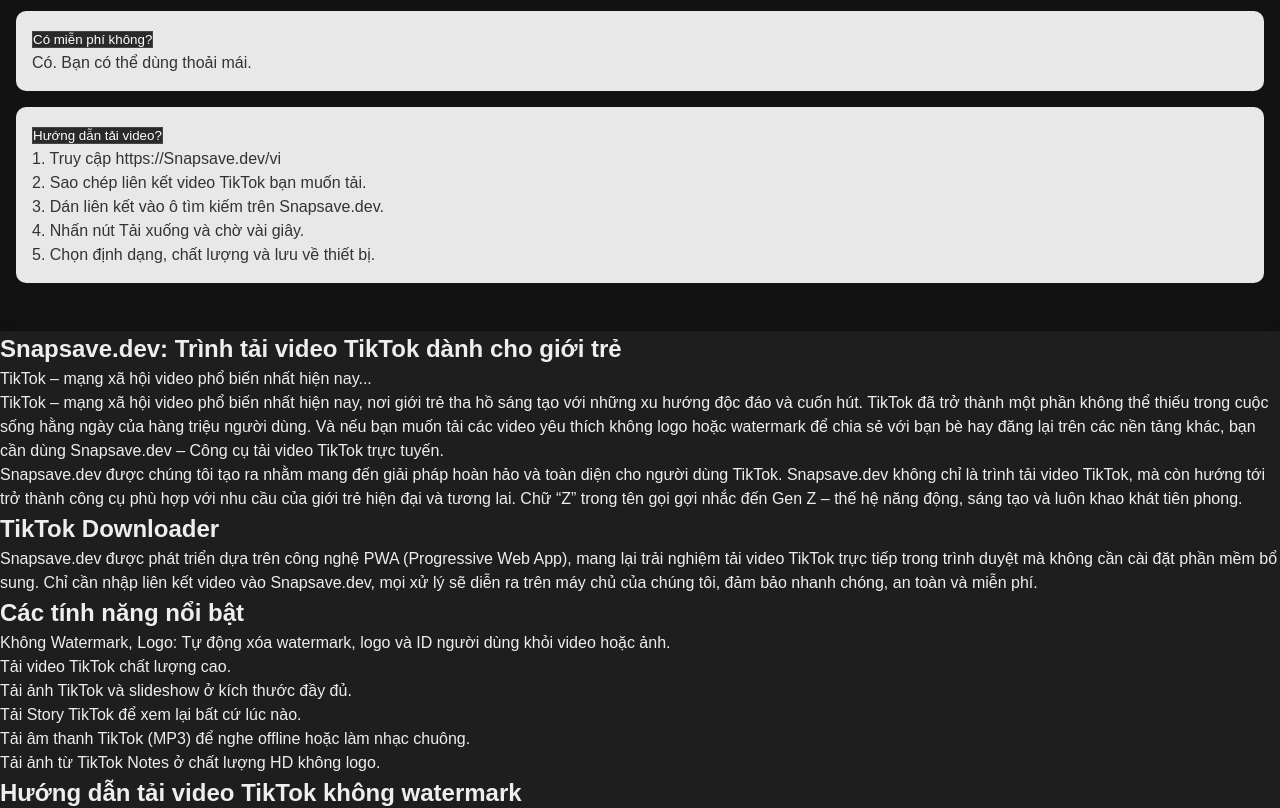
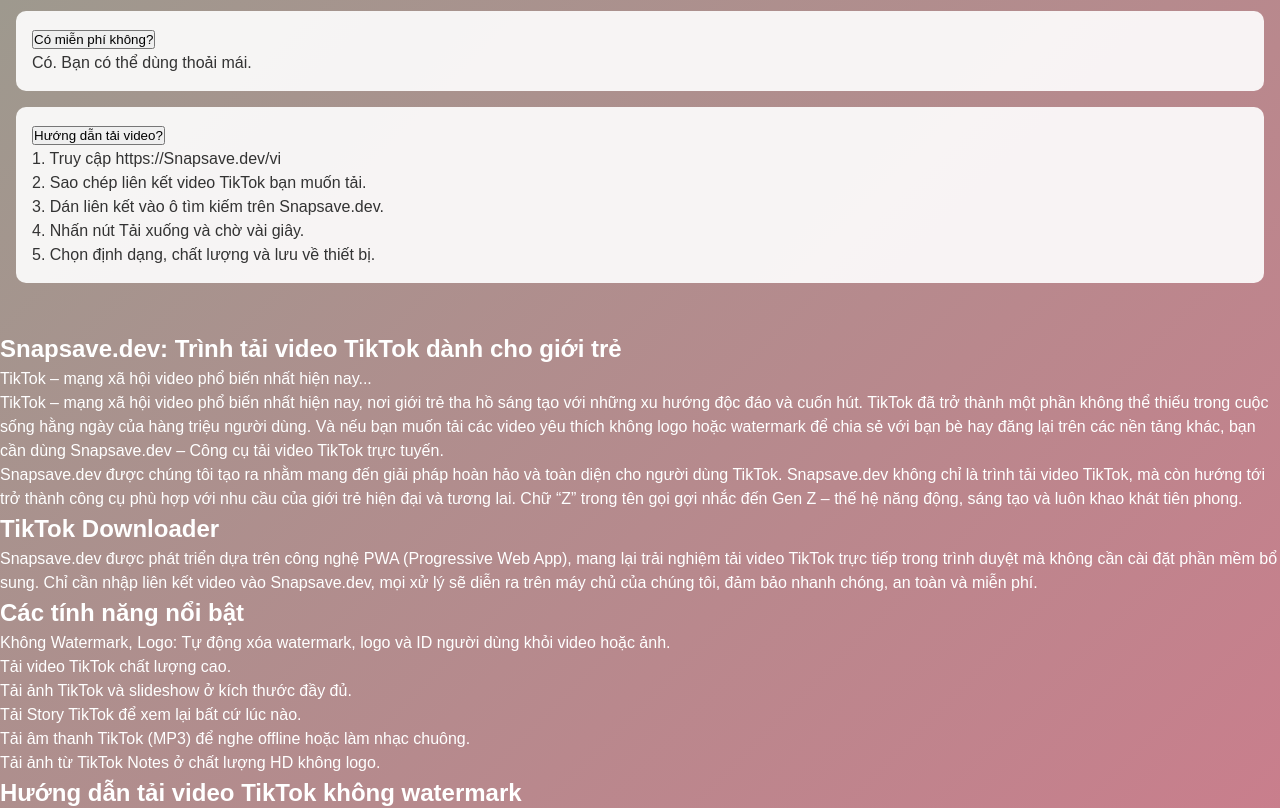
Before and after one commit to Masterdiosig/snapsave.dev, a website: page index.html in a window 1280 px wide. Shown: the part 1480-2288 px from the top of the page. Drawn offline with Linux system fonts and the dark colour scheme.

Commit message:
Cập nhật giao diện landing page

```diff
--- a/style.css
+++ b/style.css
@@ -93,21 +93,7 @@
   animation: logoGradient 6s ease infinite;
 }
 
-@media (prefers-color-scheme: dark) {
-  body {
-    background: #121212;
-    color: #eee;
-  }
-  .container {
-    background: #1e1e1e;
-    box-shadow: 0 4px 10px rgba(0,0,0,0.5);
-  }
-  input, button {
-    background: #2a2a2a;
-    color: #fff;
-    border: 1px solid #444;
-  }
-}
+
 
 @keyframes logoGradient {
   0%{background-position:0% 50%}50%{background-position:100% 50%}100%{background-position:0% 50%}
```
